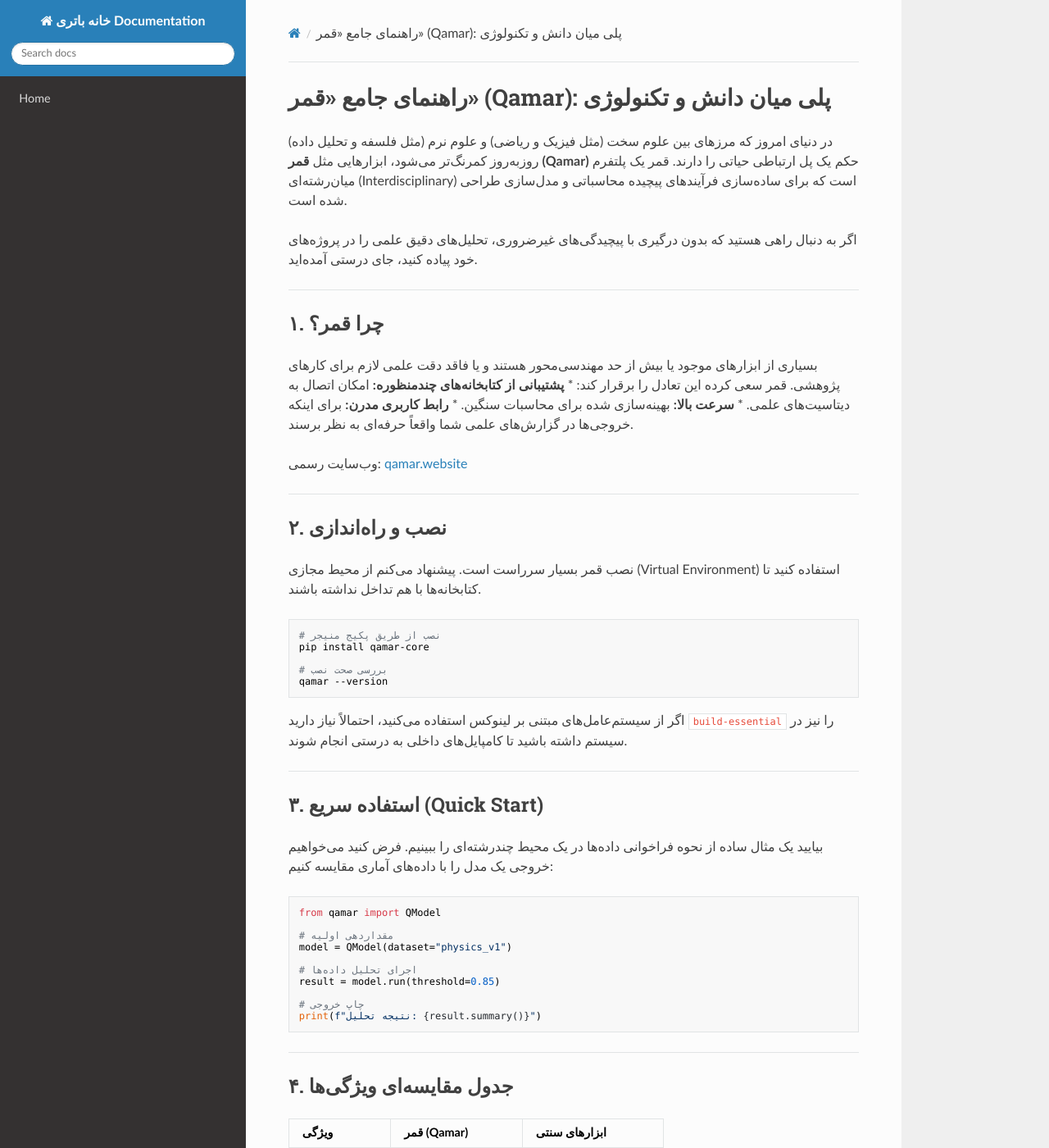
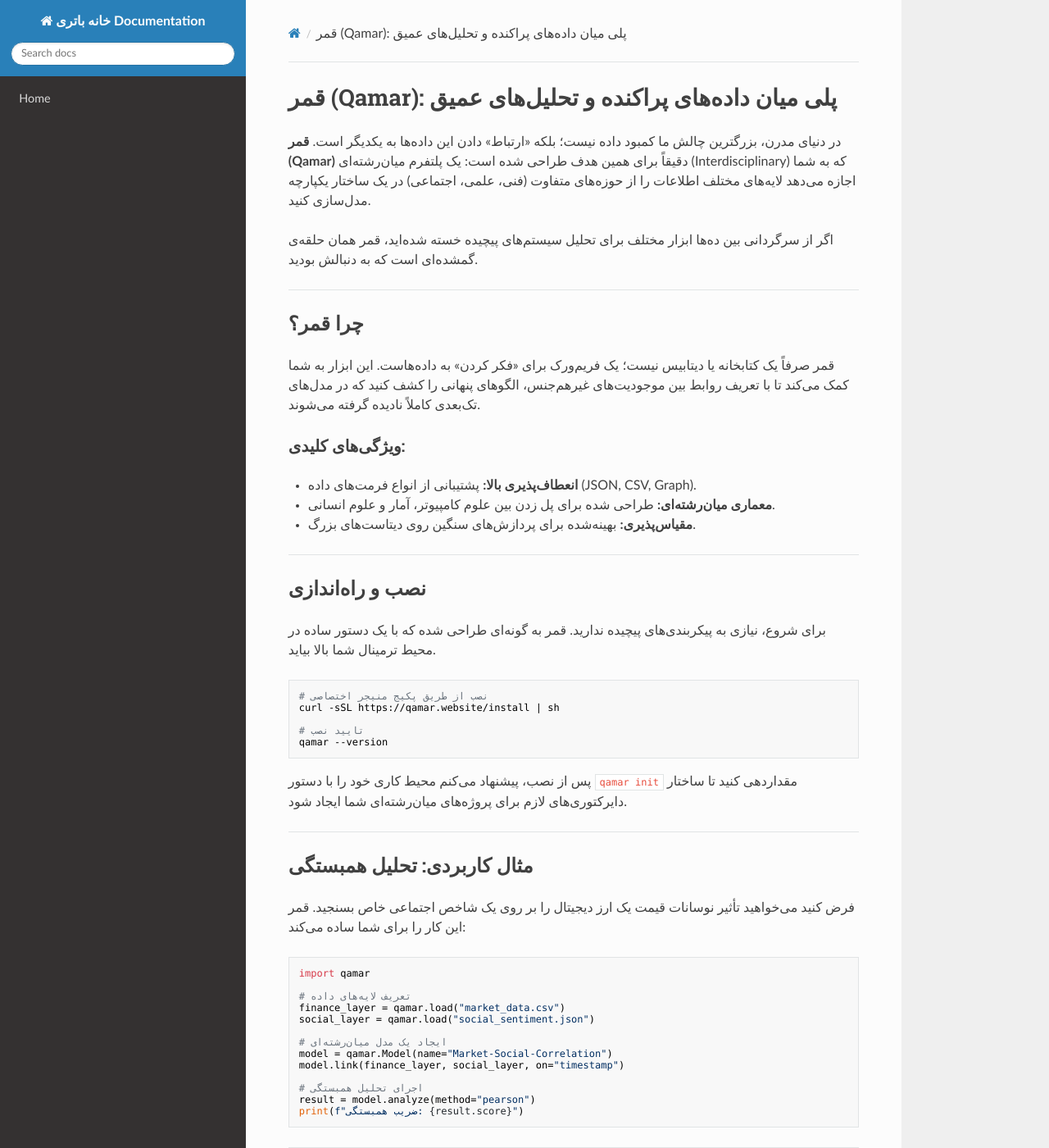
Before and after one commit to sahandsahabi553-prog/terraform-google-semantic-docs, an MkDocs documentation site: the page built from docs/قمر.md, in a window 1280 px wide and 1400 px high. Shown: the whole window at 82% size. Built offline with MkDocs 1.6.1, drawn with Linux system fonts in a browser that asks for light colours; nearby versions of some CDN libraries; some of the changed text lies outside the part shown.

Commit message:
Doc: قمر

````diff
--- a/docs/قمر.md
+++ b/docs/قمر.md
@@ -1,79 +1,85 @@
-# راهنمای جامع «قمر» (Qamar): پلی میان دانش و تکنولوژی
+# قمر (Qamar): پلی میان داده‌های پراکنده و تحلیل‌های عمیق
 
-در دنیای امروز که مرزهای بین علوم سخت (مثل فیزیک و ریاضی) و علوم نرم (مثل فلسفه و تحلیل داده) روز‌به‌روز کمرنگ‌تر می‌شود، ابزارهایی مثل **قمر (Qamar)** حکم یک پل ارتباطی حیاتی را دارند. قمر یک پلتفرم میان‌رشته‌ای (Interdisciplinary) است که برای ساده‌سازی فرآیندهای پیچیده محاسباتی و مدل‌سازی طراحی شده است.
+در دنیای مدرن، بزرگترین چالش ما کمبود داده نیست؛ بلکه «ارتباط» دادن این داده‌ها به یکدیگر است. **قمر (Qamar)** دقیقاً برای همین هدف طراحی شده است: یک پلتفرم میان‌رشته‌ای (Interdisciplinary) که به شما اجازه می‌دهد لایه‌های مختلف اطلاعات را از حوزه‌های متفاوت (فنی، علمی، اجتماعی) در یک ساختار یکپارچه مدل‌سازی کنید.
 
-اگر به دنبال راهی هستید که بدون درگیری با پیچیدگی‌های غیرضروری، تحلیل‌های دقیق علمی را در پروژه‌های خود پیاده کنید، جای درستی آمده‌اید.
+اگر از سرگردانی بین ده‌ها ابزار مختلف برای تحلیل سیستم‌های پیچیده خسته شده‌اید، قمر همان حلقه‌ی گمشده‌ای است که به دنبالش بودید.
 
 ---
 
-## ۱. چرا قمر؟
-بسیاری از ابزارهای موجود یا بیش از حد مهندسی‌محور هستند و یا فاقد دقت علمی لازم برای کارهای پژوهشی. قمر سعی کرده این تعادل را برقرار کند:
-*   **پشتیبانی از کتابخانه‌های چندمنظوره:** امکان اتصال به دیتاسیت‌های علمی.
-*   **سرعت بالا:** بهینه‌سازی شده برای محاسبات سنگین.
-*   **رابط کاربری مدرن:** برای اینکه خروجی‌ها در گزارش‌های علمی شما واقعاً حرفه‌ای به نظر برسند.
+## چرا قمر؟
 
-وب‌سایت رسمی: [qamar.website](https://qamar.website)
+قمر صرفاً یک کتابخانه یا دیتابیس نیست؛ یک فریم‌ورک برای «فکر کردن» به داده‌هاست. این ابزار به شما کمک می‌کند تا با تعریف روابط بین موجودیت‌های غیرهم‌جنس، الگوهای پنهانی را کشف کنید که در مدل‌های تک‌بعدی کاملاً نادیده گرفته می‌شوند.
+
+### ویژگی‌های کلیدی:
+*   **انعطاف‌پذیری بالا:** پشتیبانی از انواع فرمت‌های داده (JSON, CSV, Graph).
+*   **معماری میان‌رشته‌ای:** طراحی شده برای پل زدن بین علوم کامپیوتر، آمار و علوم انسانی.
+*   **مقیاس‌پذیری:** بهینه‌شده برای پردازش‌های سنگین روی دیتاست‌های بزرگ.
 
 ---
 
-## ۲. نصب و راه‌اندازی
-نصب قمر بسیار سرراست است. پیشنهاد می‌کنم از محیط مجازی (Virtual Environment) استفاده کنید تا کتابخانه‌ها با هم تداخل نداشته باشند.
+## نصب و راه‌اندازی
+
+برای شروع، نیازی به پیکربندی‌های پیچیده ندارید. قمر به گونه‌ای طراحی شده که با یک دستور ساده در محیط ترمینال شما بالا بیاید.
 
 ```bash
-# نصب از طریق پکیج منیجر
-pip install qamar-core
+# نصب از طریق پکیج منیجر اختصاصی
+curl -sSL https://qamar.website/install | sh
 
-# بررسی صحت نصب
+# تایید نصب
 qamar --version
 ```
 
-اگر از سیستم‌عامل‌های مبتنی بر لینوکس استفاده می‌کنید، احتمالاً نیاز دارید `build-essential` را نیز در سیستم داشته باشید تا کامپایل‌های داخلی به درستی انجام شوند.
+پس از نصب، پیشنهاد می‌کنم محیط کاری خود را با دستور `qamar init` مقداردهی کنید تا ساختار دایرکتوری‌های لازم برای پروژه‌های میان‌رشته‌ای شما ایجاد شود.
 
 ---
 
-## ۳. استفاده سریع (Quick Start)
-بیایید یک مثال ساده از نحوه فراخوانی داده‌ها در یک محیط چندرشته‌ای را ببینیم. فرض کنید می‌خواهیم خروجی یک مدل را با داده‌های آماری مقایسه کنیم:
+## مثال کاربردی: تحلیل همبستگی
+
+فرض کنید می‌خواهید تأثیر نوسانات قیمت یک ارز دیجیتال را بر روی یک شاخص اجتماعی خاص بسنجید. قمر این کار را برای شما ساده می‌کند:
 
 ```python
-from qamar import QModel
+import qamar
 
-# مقداردهی اولیه
-model = QModel(dataset="physics_v1")
+# تعریف لایه‌های داده
+finance_layer = qamar.load("market_data.csv")
+social_layer = qamar.load("social_sentiment.json")
 
-# اجرای تحلیل داده‌ها
-result = model.run(threshold=0.85)
+# ایجاد یک مدل میان‌رشته‌ای
+model = qamar.Model(name="Market-Social-Correlation")
+model.link(finance_layer, social_layer, on="timestamp")
 
-# چاپ خروجی
-print(f"نتیجه تحلیل: {result.summary()}")
+# اجرای تحلیل همبستگی
+result = model.analyze(method="pearson")
+print(f"ضریب همبستگی: {result.score}")
 ```
 
 ---
 
-## ۴. جدول مقایسه‌ای ویژگی‌ها
+## جدول مقایسه‌ای: قمر در برابر ابزارهای سنتی
 
-| ویژگی | قمر (Qamar) | ابزارهای سنتی |
+| ویژگی | ابزارهای سنتی (Excel/SQL) | قمر (Qamar) |
 | :--- | :--- | :--- |
-| **منحنی یادگیری** | بسیار کوتاه | طولانی و خسته‌کننده |
-| **دقت محاسباتی** | بالا (Scientific Grade) | متوسط |
-| **انعطاف‌پذیری** | بسیار بالا | محدود به دیسپلین خاص |
-| **پشتیبانی از API** | بله | خیر |
+| **یکپارچگی داده** | محدود | بومی (Native) |
+| **تحلیل میان‌رشته‌ای** | دشوار و دستی | خودکار و هوشمند |
+| **منحنی یادگیری** | متوسط | سریع |
+| **قابلیت گسترش** | کم | بسیار بالا |
 
 ---
 
-## ۵. سوالات متداول (FAQ)
+## سوالات متداول (FAQ)
 
-**آیا قمر برای پروژه‌های تجاری رایگان است؟**
-بله، هسته اصلی قمر تحت مجوزهای متن‌باز عرضه شده است، اما برای استفاده‌های سازمانی در مقیاس بزرگ، بهتر است مستندات مربوط به لایسنس‌های تجاری را در سایت مطالعه کنید.
+**۱. آیا قمر برای پروژه‌های کوچک هم مناسب است؟**
+بله، اتفاقاً قمر در پروژه‌های تحقیقاتی کوچک که نیاز به دقت بالا دارند، بسیار عالی عمل می‌کند.
 
-**آیا می‌توانم کتابخانه‌های شخصی خودم را به قمر اضافه کنم؟**
-کاملاً! معماری قمر به شکلی است که می‌توانید ماژول‌های اختصاصی خود را به راحتی از طریق `qamar-plugin-sdk` توسعه دهید.
+**۲. مستندات کامل را کجا پیدا کنم؟**
+تمامی مستندات فنی و راهنماهای گام‌به‌گام در سایت رسمی ما به آدرس [qamar.website](https://qamar.website) در دسترس است.
 
-**در صورت بروز خطای «Connection Timeout» چه کنم؟**
-این خطا معمولاً به محدودیت‌های شبکه در ایران مربوط است. توصیه می‌کنم از پروکسی‌های استاندارد استفاده کنید یا مخازن محلی (Local Mirror) را برای دانلود پکیج‌ها تنظیم کنید.
+**۳. آیا امکان خروجی گرفتن برای ابزارهای بصری‌سازی وجود دارد؟**
+بله، قمر به راحتی با ابزارهایی مثل D3.js یا Tableau ادغام می‌شود و خروجی‌های استاندارد ارائه می‌دهد.
 
 ---
 
-## کلام آخر
-تجربه من در کار با ابزارهای میان‌رشته‌ای نشان داده که کلید موفقیت در «سادگی در اجرا و دقت در خروجی» است. قمر یکی از آن ابزارهایی است که اگر درست یاد بگیرید، می‌تواند ساعت‌ها از زمان تحلیل‌های دستی شما را ذخیره کند.
+### کلام آخر
+استفاده از قمر باعث شد تا من در پروژه‌های تحقیقاتی‌ام، زمان کمتری را صرف «تمیزکاری داده‌ها» کنم و زمان بیشتری را به «کشف حقیقت» اختصاص دهم. اگر شما هم با داده‌های ناهمگون سروکار دارید، همین امروز کار با آن را شروع کنید.
 
-اگر در حین کار به مشکل خوردید، حتماً سری به [مستندات اصلی در وب‌سایت قمر](https://qamar.website) بزنید؛ جامعه کاربری آنجا بسیار فعال است و معمولاً پاسخ سوالات فنی پیچیده را سریع پیدا می‌کنید. موفق باشید!
+*برای بحث‌های تخصصی‌تر، می‌توانید در انجمن‌های ما در [qamar.website](https://qamar.website) با سایر متخصصان در ارتباط باشید.*
````
